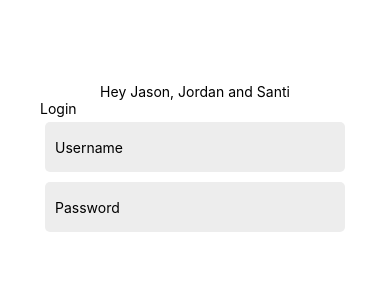
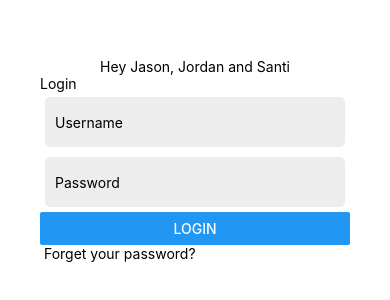
Before and after one commit to Team-Couplets/Couplets, a React Native app in the folder client/: screen / in a window 390 px wide. Shown: the part 262-562 px from the top of the page. Built offline with nearby package versions, Linux system fonts and the light colour scheme.

Commit message:
Login Screen all the components there, waiting for oAuth

```diff
--- a/client/src/screens/LoginScreen.js
+++ b/client/src/screens/LoginScreen.js
@@ -1,5 +1,5 @@
 import React from 'react';
-import {SafeAreaView, StyleSheet, TextInput, Text} from 'react-native';
+import {SafeAreaView, StyleSheet, TextInput, Text, Button, Alert, Linking} from 'react-native';
 
 //This is setup fpr login screen;
 const LoginScreen = () => {
@@ -21,9 +21,20 @@ const LoginScreen = () => {
             onChangeText={onChangePassword}
             value={password}
             placeholder="Password"
-            // keyboardType="numeric"
+            secureTextEntry={true}
           />
+
+          <Button
+            onPress={() => Alert.alert('Simple Button pressed')}
+            style={styles.loginBtn}
+            title="LOGIN"
+            ></Button>
+
+          <SafeAreaView>
+            <Text onPress={() => Linking.openURL('http://google.com')}> Forget your password?</Text>
+          </SafeAreaView>
         </SafeAreaView>
+
       );
     };
 
@@ -35,6 +46,9 @@ const LoginScreen = () => {
         borderRadius: 5,
         backgroundColor: "#ededed",
         padding: 10
+      },
+      loginBtn: {
+        color:"#841584"
       }
     });
 
```
